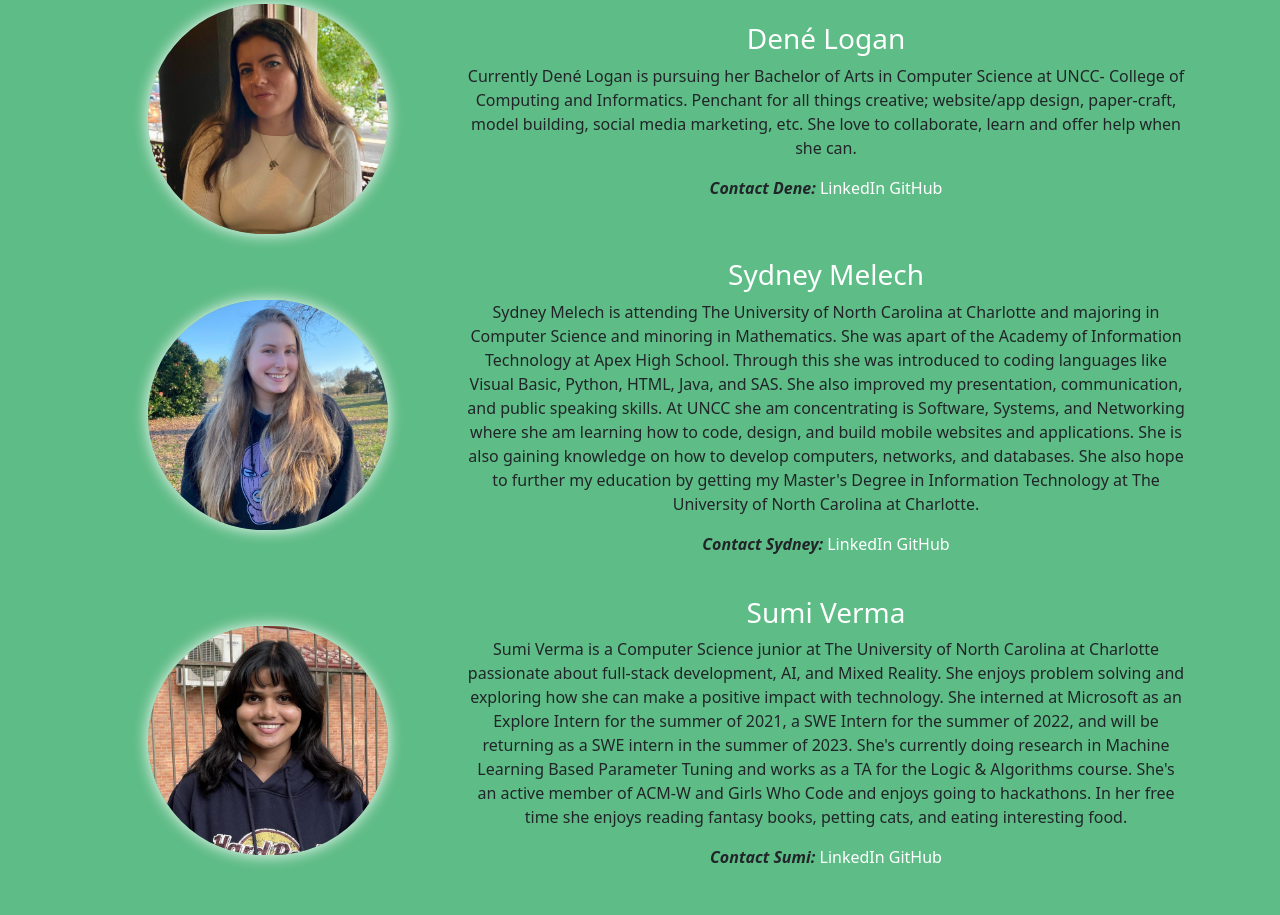
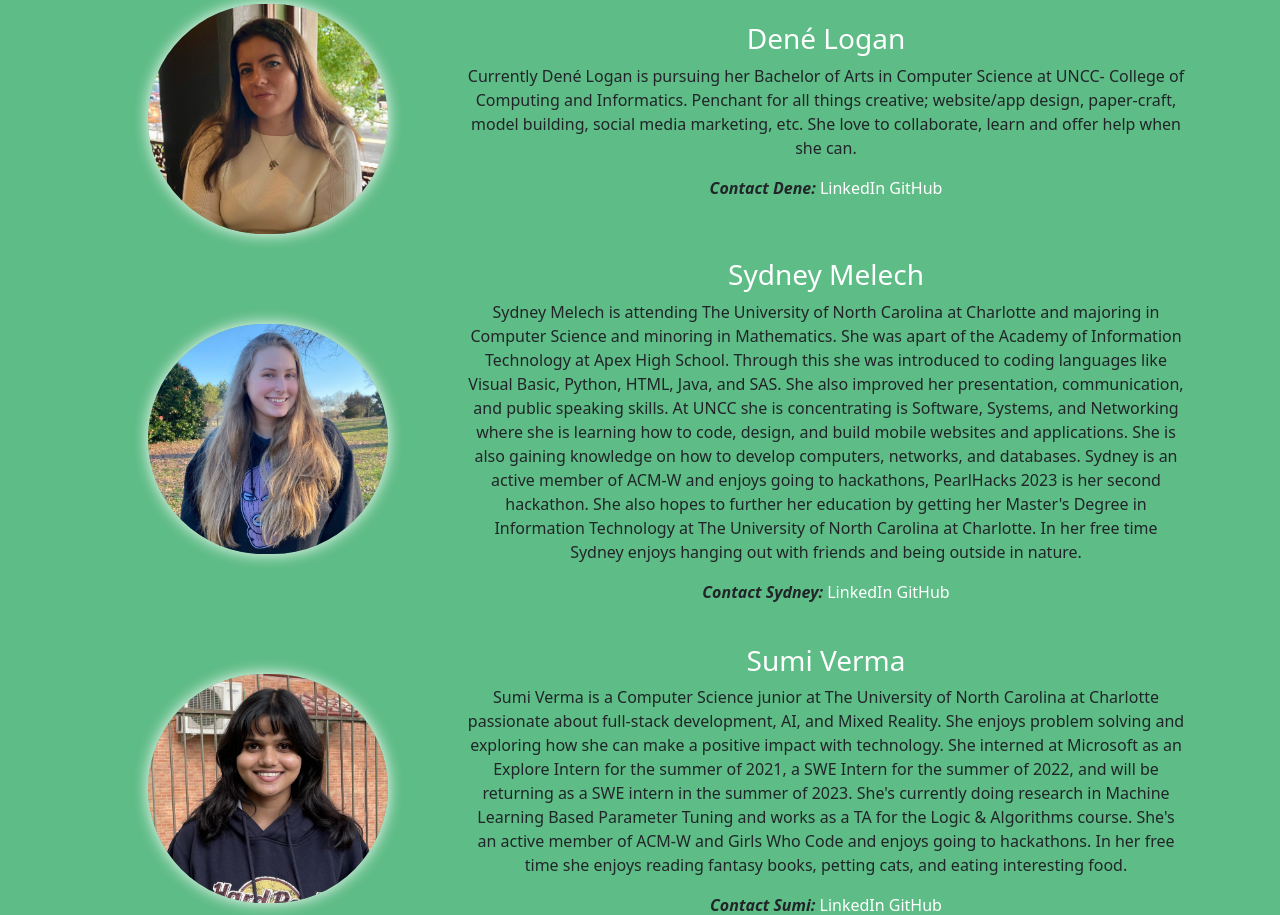
Before and after one commit to sumiv/PennyPinch, a Flask app: page /PennyPinch/templates/about.html in a window 1280 px wide. Shown: the part 1612-2527 px from the top of the page. Before the commit the page ends 2477 px from the top, so only its background shows below. Run offline with Flask 2, Linux system fonts and the light colour scheme.

Commit message:
fixed paragraph

```diff
--- a/templates/about.html
+++ b/templates/about.html
@@ -107,10 +107,12 @@
                         Sydney Melech is attending The University of North Carolina at Charlotte and majoring in Computer Science and minoring in Mathematics.
                         She was apart of the Academy of Information Technology at Apex High School.
                         Through this she was introduced to coding languages like Visual Basic, Python, HTML, Java, and SAS.
-                        She also improved my presentation, communication, and public speaking skills.
-                        At UNCC she am concentrating is Software, Systems, and Networking where she am learning how to code, design, and build mobile websites and applications.
+                        She also improved her presentation, communication, and public speaking skills.
+                        At UNCC she is concentrating is Software, Systems, and Networking where she is learning how to code, design, and build mobile websites and applications.
                         She is also gaining knowledge on how to develop computers, networks, and databases.
-                        She also hope to further my education by getting my Master's Degree in Information Technology at The University of North Carolina at Charlotte.
+                        Sydney is an active member of ACM-W and enjoys going to hackathons, PearlHacks 2023 is her second hackathon.
+                        She also hopes to further her education by getting her Master's Degree in Information Technology at The University of North Carolina at Charlotte.
+                        In her free time Sydney enjoys hanging out with friends and being outside in nature.
                     </p>
                     <p><strong><em>Contact Sydney: </em></strong><a target="_blank" href="https://www.linkedin.com/in/sydney-melech/" class="a-link">LinkedIn</a> <a target="_blank" href="https://github.com/semelech" class="a-link">GitHub</a></p>
                 </div>
```
